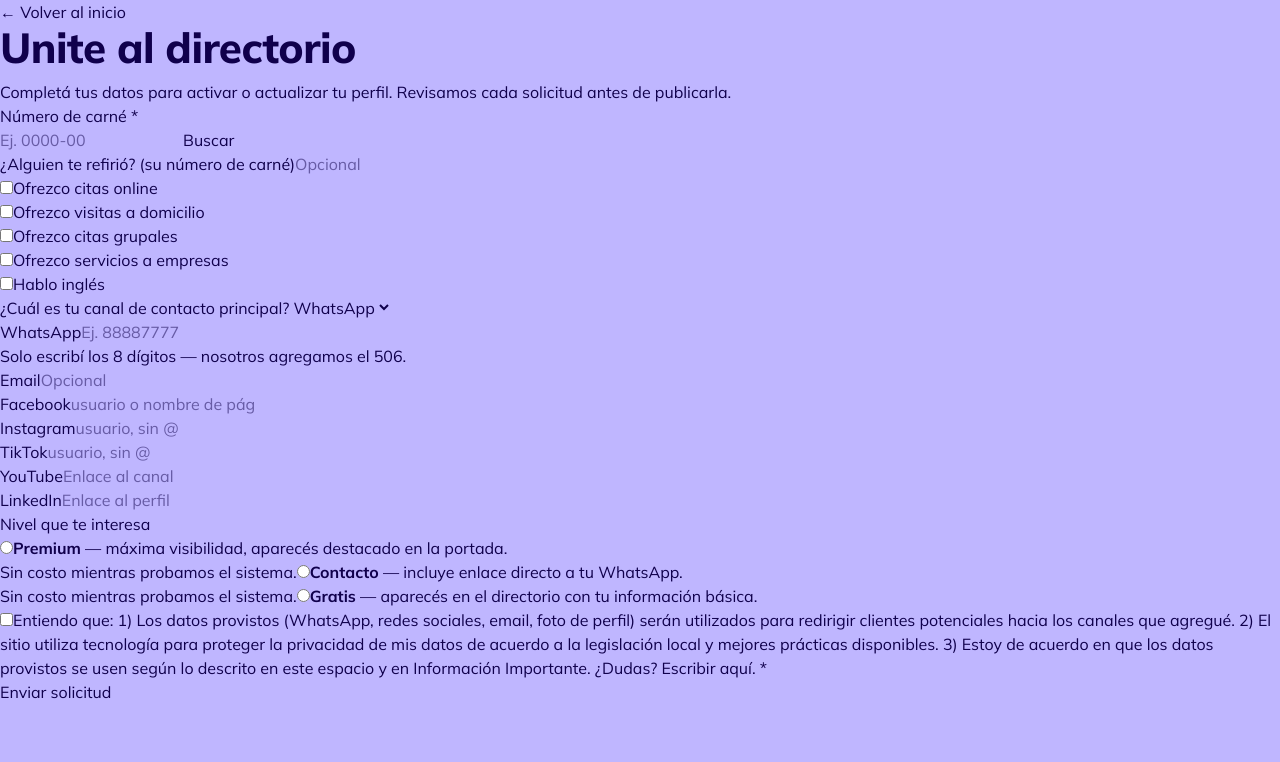
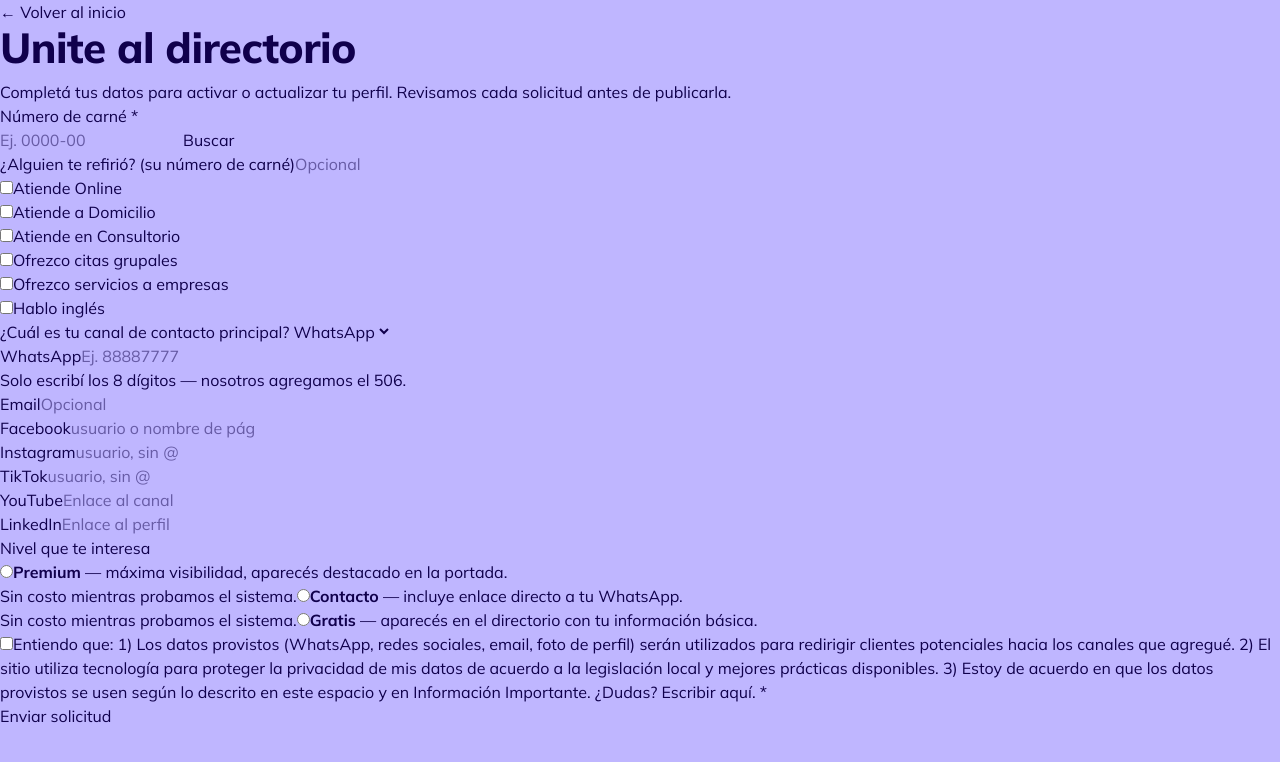
Before and after one commit to Cubujuqui/ncr-directory, a Next.js app: page /unirme in a window 1280 px wide. Shown: the top 762 px of the page. Built offline with nearby package versions, Linux system fonts and the light colour scheme; no server answers.

Commit message:
add atiende_consultorio field: database column, unirme form, homepage filter panel

```diff
--- a/app/page.module.css
+++ b/app/page.module.css
@@ -44,6 +44,7 @@
   max-width: 760px;
   margin: 0 auto;
   padding: 40px 20px 60px;
+  text-align: center;
 }
 
 .titulo {
@@ -105,6 +106,7 @@
   .hero {
     max-width: 1000px;
     padding: 70px 40px 90px;
+    text-align: center;
   }
 
   .titulo {
--- a/app/unirme/page.tsx
+++ b/app/unirme/page.tsx
@@ -150,6 +150,7 @@ export default function Unirme() {
       punto_contacto_primario: data.get('punto_contacto_primario') as string,
       citas_online: data.get('citas_online') === 'on',
       visita_domicilio: data.get('visita_domicilio') === 'on',
+      atiende_consultorio: data.get('atiende_consultorio') === 'on',
       citas_grupales: data.get('citas_grupales') === 'on',
       servicios_empresas: data.get('servicios_empresas') === 'on',
       habla_ingles: data.get('habla_ingles') === 'on',
@@ -270,14 +271,21 @@ export default function Unirme() {
           <div className={styles.seccion}>
             <label className={styles.checkboxFila}>
               <input type="checkbox" name="citas_online" />
-              Ofrezco citas online
+              Atiende Online
             </label>
           </div>
 
           <div className={styles.seccion}>
             <label className={styles.checkboxFila}>
               <input type="checkbox" name="visita_domicilio" />
-              Ofrezco visitas a domicilio
+              Atiende a Domicilio
+            </label>
+          </div>
+
+          <div className={styles.seccion}>
+            <label className={styles.checkboxFila}>
+              <input type="checkbox" name="atiende_consultorio" />
+              Atiende en Consultorio
             </label>
           </div>
 
--- a/components/SearchBar.module.css
+++ b/components/SearchBar.module.css
@@ -4,6 +4,7 @@
   padding: 16px;
   max-width: 760px;
   margin: 0 auto;
+  text-align: left;
   box-shadow: 0 18px 40px rgba(0,0,0,0.14);
 }
 
--- a/components/SearchBar.tsx
+++ b/components/SearchBar.tsx
@@ -7,7 +7,8 @@ import styles from './SearchBar.module.css';
 export default function SearchBar({ especialidades }: { especialidades: string[] }) {
   const router = useRouter();
   const [online, setOnline] = useState(false);
-  const [presencial, setPresencial] = useState(false);
+  const [domicilio, setDomicilio] = useState(false);
+  const [consultorio, setConsultorio] = useState(false);
   const [premiumSolamente, setPremiumSolamente] = useState(false);
   const [grupal, setGrupal] = useState(false);
   const [serviciosEmpresas, setServiciosEmpresas] = useState(false);
@@ -40,7 +41,8 @@ export default function SearchBar({ especialidades }: { especialidades: string[]
     const params = new URLSearchParams();
     if (especialidad) params.set('especialidad', especialidad);
     if (online) params.set('online', '1');
-    if (presencial) params.set('presencial', '1');
+    if (domicilio) params.set('domicilio', '1');
+    if (consultorio) params.set('consultorio', '1');
     if (premiumSolamente) params.set('premium', '1');
     if (grupal) params.set('grupal', '1');
     if (serviciosEmpresas) params.set('empresas', '1');
@@ -48,7 +50,7 @@ export default function SearchBar({ especialidades }: { especialidades: string[]
     router.push(`/directorio?${params.toString()}`);
   }
 
-  const filtrosActivos = [online, presencial, premiumSolamente, grupal, serviciosEmpresas, hablaIngles].filter(Boolean).length;
+  const filtrosActivos = [online, domicilio, consultorio, premiumSolamente, grupal, serviciosEmpresas, hablaIngles].filter(Boolean).length;
 
   return (
     <div className={styles.contenedor}>
@@ -71,20 +73,28 @@ export default function SearchBar({ especialidades }: { especialidades: string[]
         {panelAbierto && (
           <div className={styles.panel}>
             <label className={styles.opcion}>
-              <input type="checkbox" checked={presencial} onChange={() => setPresencial((v) => !v)} />
-              Visita presencial
+              <input type="checkbox" checked={online} onChange={() => setOnline((v) => !v)} />
+              Atiende Online
+            </label>
+            <label className={styles.opcion}>
+              <input type="checkbox" checked={domicilio} onChange={() => setDomicilio((v) => !v)} />
+              Atiende a domicilio
+            </label>
+            <label className={styles.opcion}>
+              <input type="checkbox" checked={consultorio} onChange={() => setConsultorio((v) => !v)} />
+              Atiende en consultorio
             </label>
             <label className={styles.opcion}>
               <input type="checkbox" checked={grupal} onChange={() => setGrupal((v) => !v)} />
-              Ofrezco citas grupales
+              Ofrece citas grupales
             </label>
             <label className={styles.opcion}>
               <input type="checkbox" checked={serviciosEmpresas} onChange={() => setServiciosEmpresas((v) => !v)} />
-              Ofrezco servicios a empresas
+              Ofrece servicios a empresas
             </label>
             <label className={styles.opcion}>
               <input type="checkbox" checked={hablaIngles} onChange={() => setHablaIngles((v) => !v)} />
-              Hablo inglés
+              Habla inglés
             </label>
             <label className={styles.opcion}>
               <input type="checkbox" checked={premiumSolamente} onChange={() => setPremiumSolamente((v) => !v)} />
@@ -92,7 +102,7 @@ export default function SearchBar({ especialidades }: { especialidades: string[]
             </label>
             <label className={`${styles.opcion} ${styles.opcionDeshabilitada}`} title="Próximamente">
               <input type="checkbox" disabled />
-              ¿Acepta seguros?
+              Acepta seguros
             </label>
                       </div>
         )}
--- a/lib/perfiles.ts
+++ b/lib/perfiles.ts
@@ -18,6 +18,7 @@ export type PerfilCompleto = {
   tier: 'free' | 'contact' | 'premium';
   citasOnline: boolean | null;
   visitaDomicilio: boolean | null;
+  atiendeConsultorio: boolean | null;
   citasGrupales: boolean | null;
   serviciosEmpresas: boolean | null;
   hablaIngles: boolean | null;
@@ -40,7 +41,7 @@ function mapearPerfil(fila: any): PerfilCompleto {
     segundoApellido: toTitleCase(fila.segundo_apellido_manual),
     especialidad: fila.especialidad_manual,
     whatsapp: fila.whatsapp,
-email: fila.email,
+    email: fila.email,
     facebook: fila.facebook,
     instagram: fila.instagram,
     tiktok: fila.tiktok,
@@ -50,6 +51,7 @@ email: fila.email,
     tier: (fila.tier as 'free' | 'contact' | 'premium') || 'free',
     citasOnline: fila.citas_online,
     visitaDomicilio: fila.visita_domicilio,
+    atiendeConsultorio: fila.atiende_consultorio,
     citasGrupales: fila.citas_grupales,
     serviciosEmpresas: fila.servicios_empresas,
     hablaIngles: fila.habla_ingles,
@@ -133,8 +135,8 @@ export async function ordenarResultadosDirectorio(
   }
 
   const total = perfiles.length;
-  const premium = perfiles.filter((p) => p.tier === 'premium').slice(0, 3);
-  const contacto = perfiles.filter((p) => p.tier === 'contact').slice(0, 3);
+  const premium = perfiles.filter((p) => p.tier === 'premium').sort(() => Math.random() - 0.5);
+  const contacto = perfiles.filter((p) => p.tier === 'contact').sort(() => Math.random() - 0.5);
   const gratis = perfiles
     .filter((p) => p.tier === 'free')
     .sort(() => Math.random() - 0.5);
```
